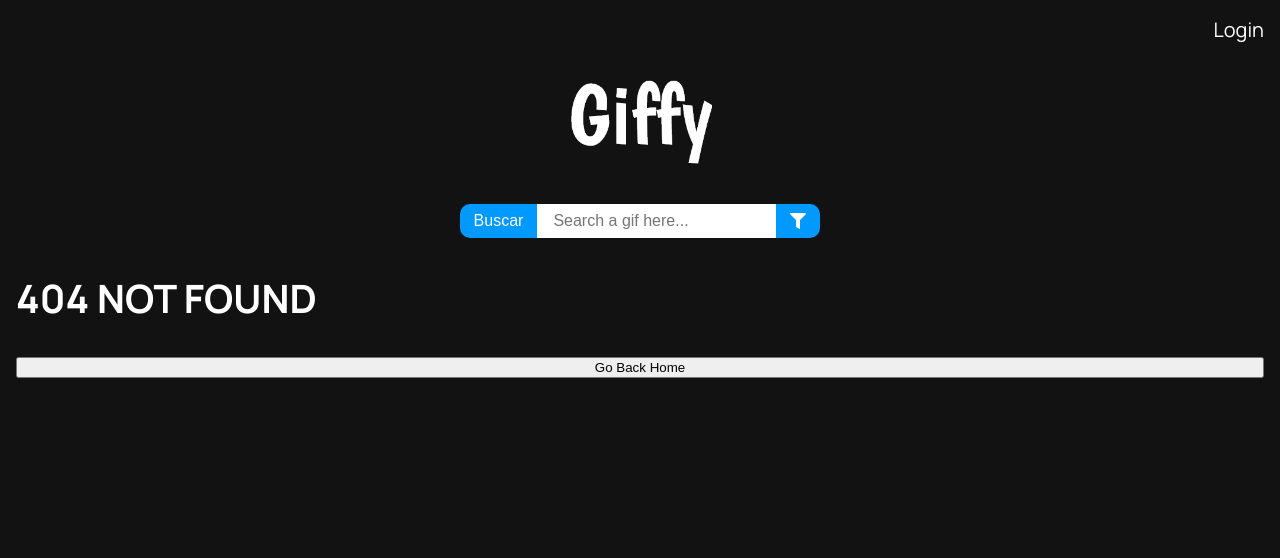
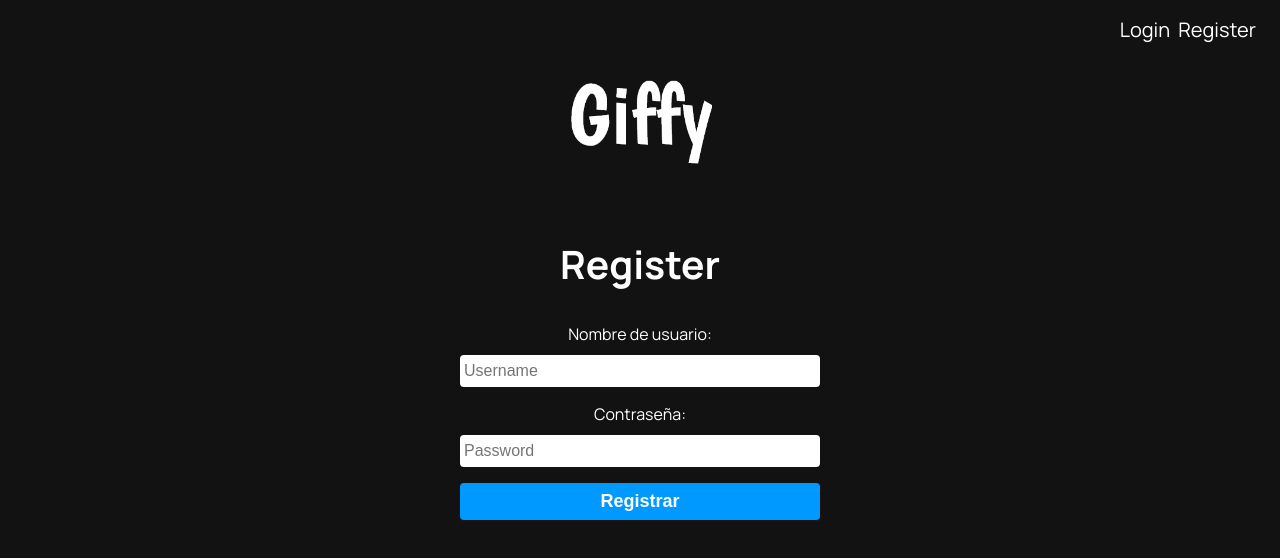
Before and after one commit to Balhus/react-giffy, a React (Create React App) app: page /register in a window 1280 px wide. Before the commit this address had no page. Shown: the top 558 px of the page. Built offline with nearby package versions, Linux system fonts and the light colour scheme.

Commit message:
register with Formik and react-hook-form

```diff
--- a/package.json
+++ b/package.json
@@ -15,6 +15,7 @@
     "react-content-loader": "^6.2.0",
     "react-dom": "^16.13.1",
     "react-helmet": "^6.1.0",
+    "react-hook-form": "^7.32.2",
     "react-icons": "^4.4.0",
     "react-scripts": "3.4.1",
     "wouter": "^2.4.0"
--- a/src/App.css
+++ b/src/App.css
@@ -47,6 +47,14 @@
   width: 100%;
 }
 
+.form-errors, .form small{
+  color: red;
+  font-size: 12px;
+  margin-bottom: 12px;
+  margin-top: -6px;
+}
+
+
 @media screen and (min-width: 640px){
   .App-main{
     flex-direction: initial;
--- a/src/App.js
+++ b/src/App.js
@@ -6,6 +6,7 @@ import SearchResults from 'pages/SearchResults'
 import Detail from 'pages/Detail'
 import Error from 'pages/Error'
 import Login from 'pages/Login'
+import Register from 'pages/Register'
 import { GifsContextProvider } from 'context/GifsContext'
 import { UserContextProvider } from 'context/UserContext'
 import { Link, Route, Switch } from "wouter"
@@ -44,6 +45,10 @@ export default function App() {
                   path="/login"
                 />
                 <Route
+                  component={Register}
+                  path="/register"
+                />
+                <Route
                   component={Error}
                   path="/:rest*"
                 />
--- a/src/components/Header/Header.css
+++ b/src/components/Header/Header.css
@@ -12,3 +12,7 @@
 .f-header a:hover{
     color: #09f;
 }
+
+.f-header a + a{
+    margin: 0 8px;
+}
--- a/src/components/Header/index.js
+++ b/src/components/Header/index.js
@@ -13,9 +13,14 @@ export default function Header() {
 
     const renderLoginButton = () => {
         return !isLogged ?
-            <Link to="/login">
-                Login
-            </Link>
+            <>
+                <Link to="/login">
+                    Login
+                </Link>
+                <Link to="/register">
+                    Register
+                </Link>
+            </>
             : <Link to="#" onClick={handleClick}>
                 Log out
             </Link>
--- a/src/components/Login/Login.css
+++ b/src/components/Login/Login.css
@@ -11,6 +11,8 @@
     display: flex;
     justify-content: center;
     flex-wrap: wrap;
+    flex-direction: column;
+    align-items: center;
 }
 
 .form label{
@@ -31,6 +33,10 @@
     padding: 0 4px;
 }
 
+.form input.error{
+    border: 1px solid red;
+}
+
 .form .submit-btn{
     display: block;
     background-color: #09f;
@@ -43,3 +49,9 @@
     font-size: 18px;
     font-weight: 700;
 }
+
+.submit-btn[disabled]{
+    opacity: .3;
+    pointer-events: none;
+    cursor: not-allowed;
+}
--- /dev/null
+++ b/src/components/Register/index.js
@@ -0,0 +1,58 @@
+import React, { useState } from 'react';
+import registerService from 'services/register'
+import { useForm } from 'react-hook-form'
+
+export default function Register() {
+    const { handleSubmit, register, formState:{errors} } = useForm()
+    const [registered, setRegistered] = useState(false);
+    const [isSubmitting, setIsSubmitting] = useState(false);
+
+    const onSubmit = (data) => {
+        setIsSubmitting(true)
+        registerService(data)
+            .then(() => {
+                setRegistered(true)
+                setIsSubmitting(false)
+            })
+    }
+
+    console.log(errors)
+
+    if (registered) {
+        return <h4>You have been successfully registered</h4>
+    }
+
+    return (
+        <div className="form-container">
+
+            {/* <h1>Formulario de Registro</h1> */}
+            <form className="form" onSubmit={handleSubmit(onSubmit)}>
+                <label htmlFor="username">
+                    Nombre de usuario:
+                </label>
+                <input
+                    type="text"
+                    {...register('username', { required: 'This is required' })}
+                    className={errors.username ? 'error' : ''}
+                    placeholder='Username' />
+                {
+                    errors.username && <small className="form-errors">{errors.username.message}</small>
+                }
+
+                <label htmlFor="password">
+                    Contraseña:
+                </label>
+                <input
+                    type="password"
+                    {...register('password', { required: 'This is required', minLength:{ value: 6, message: 'Password is too short'} })}
+                    className={errors.password ? 'error' : ''}
+                    placeholder='Password' />
+                {
+                    errors.password && <small className="form-errors">{errors.password.message}</small>
+                }
+
+                <button type="submit" className="submit-btn" disabled={isSubmitting}>Registrar</button>
+            </form>
+        </div>
+    )
+}
--- /dev/null
+++ b/src/pages/Register/index.js
@@ -0,0 +1,12 @@
+import React from 'react';
+import Register from 'components/Register/index'
+
+export default function RegisterPage() {
+
+    return (
+        <>
+            <h2 style={{textAlign: "center"}}>Register</h2>
+            <Register />
+        </>
+    )
+}
--- /dev/null
+++ b/src/services/register.js
@@ -0,0 +1,14 @@
+const API_URL = 'http://localhost:3000/api/';
+
+export default function register({ username, password }) {
+    return fetch(`${API_URL}/register`, {
+        method: 'POST',
+        headers: {
+            'Content-Type': 'application/json'
+        },
+        body: JSON.stringify({ username, password })
+    }).then(res => {
+        if (!res.ok) throw new Error(res.statusText);
+        return true
+    })
+}
```
Also changed, not shown: src/components/Register/indexWithFormik.js (added, +75 -0 lines), 2 other files (tests, documents, lock files or other folders).
